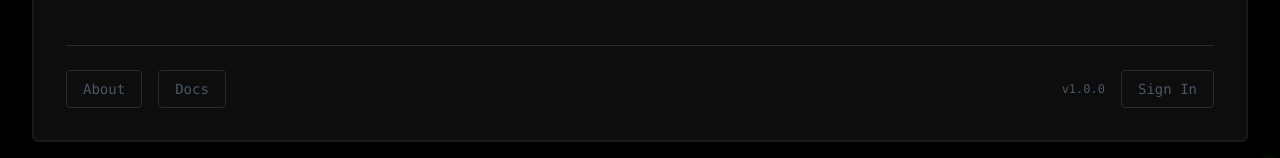
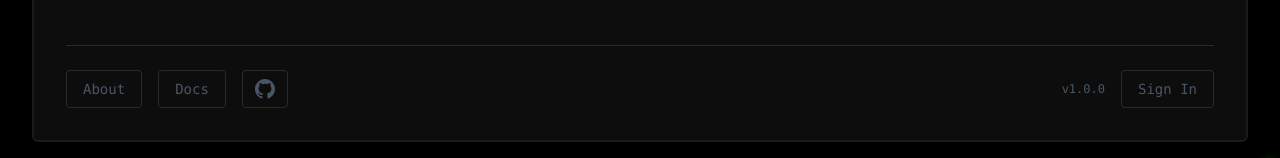
Before and after one commit to spaceCowboy2071/algorithm-visualizer, a React app: page / in a window 1280 px wide. Shown: the part 546-704 px from the top of the page. Built offline with nearby package versions, Linux system fonts and the light colour scheme; the HTML template or start-up script is replaced by a standard one.

Commit message:
feat: Add GitHub repository link button to landing page taskbar

```diff
--- a/src/pages/Landing.tsx
+++ b/src/pages/Landing.tsx
@@ -85,6 +85,21 @@
                       <button className="border border-[#2a2a2a] text-gray-600 hover:border-[#4af626] hover:text-[#4af626] hover:bg-[rgba(74,246,38,0.05)] px-4 py-2 rounded transition text-sm">
                         Docs
                       </button>
+                      <a
+                        href="https://github.com/spaceCowboy2071/algorithm-visualizer"
+                        target="_blank"
+                        rel="noopener noreferrer"
+                        className="border border-[#2a2a2a] text-gray-600 hover:border-[#4af626] hover:text-[#4af626] hover:bg-[rgba(74,246,38,0.05)] px-3 py-2 rounded transition flex items-center"
+                        aria-label="GitHub Repository"
+                      >
+                        <svg
+                          viewBox="0 0 24 24"
+                          className="w-5 h-5 fill-current"
+                          aria-hidden="true"
+                        >
+                          <path d="M12 0C5.374 0 0 5.373 0 12c0 5.302 3.438 9.8 8.207 11.387.599.111.793-.261.793-.577v-2.234c-3.338.726-4.033-1.416-4.033-1.416-.546-1.387-1.333-1.756-1.333-1.756-1.089-.745.083-.729.083-.729 1.205.084 1.839 1.237 1.839 1.237 1.07 1.834 2.807 1.304 3.492.997.107-.775.418-1.305.762-1.604-2.665-.305-5.467-1.334-5.467-5.931 0-1.311.469-2.381 1.236-3.221-.124-.303-.535-1.524.117-3.176 0 0 1.008-.322 3.301 1.23A11.509 11.509 0 0112 5.803c1.02.005 2.047.138 3.006.404 2.291-1.552 3.297-1.23 3.297-1.23.653 1.653.242 2.874.118 3.176.77.84 1.235 1.911 1.235 3.221 0 4.609-2.807 5.624-5.479 5.921.43.372.823 1.102.823 2.222v3.293c0 .319.192.694.801.576C20.566 21.797 24 17.3 24 12c0-6.627-5.373-12-12-12z"/>
+                        </svg>
+                      </a>
                     </div>
                     <div className="flex gap-4 items-center">
                       <span className="text-gray-600 text-xs">v1.0.0</span>
```
